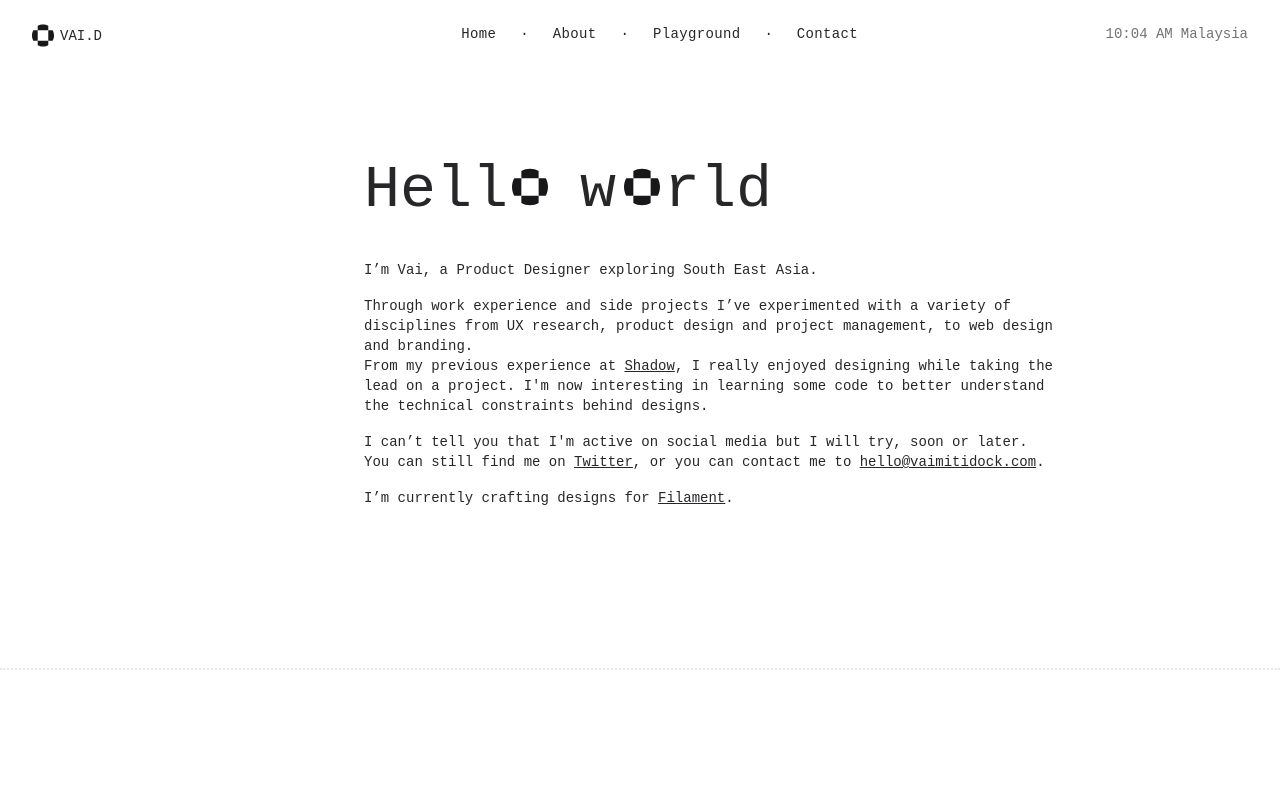
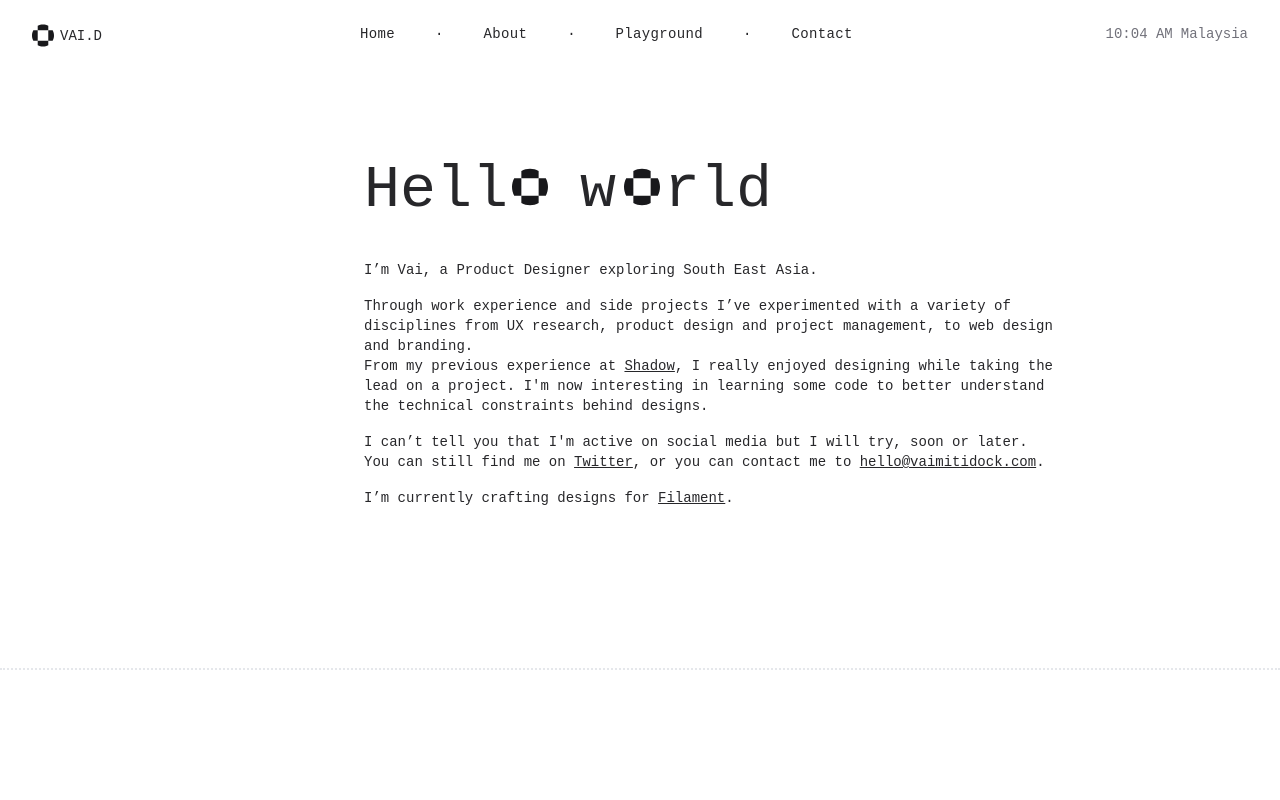
Before and after one commit to kroostille/portfolio, an Astro site: page / in a window 1280 px wide. Shown: the top 800 px of the page. Built offline with nearby package versions, Linux system fonts and the light colour scheme; Astro itself is replaced by a stand-in of ours; a web font is replaced by a local one.

Commit message:
chore: update `Navigation` layout alignment

```diff
--- a/src/components/Navigation.astro
+++ b/src/components/Navigation.astro
@@ -114,27 +114,27 @@ import Clock from "./Clock.astro";
   id="navigation"
   class="fixed left-0 right-0 top-0 hidden mix-blend-difference invert sm:flex sm:w-full sm:flex-row sm:space-x-6 sm:px-4 sm:py-6 md:px-8"
 >
-  <div class="flex lg:w-1/3 lg:flex-none">
+  <div class="flex lg:w-3/12 lg:flex-none 2xl:w-1/3">
     <a href="/" class="flex flex-none flex-row items-center">
       <img src="/assets/logo.svg" alt="Logo" class="pr-1.5" />
       <p class="text-sm font-medium">VAI.D</p>
     </a>
   </div>
   <div class="flex w-full justify-end lg:justify-start">
-    <ul class="flex flex-row space-x-6">
-      <li class="flex flex-nowrap space-x-6">
+    <ul class="flex flex-row space-x-6 lg:space-x-10">
+      <li class="flex flex-nowrap space-x-6 lg:space-x-10">
         <Link href="/"> Home </Link>
         <p class="flex text-sm">&middot</p>
       </li>
-      <li class="flex flex-nowrap space-x-6">
+      <li class="flex flex-nowrap space-x-6 lg:space-x-10">
         <Link href="/about"> About </Link>
         <p class="flex text-sm">&middot</p>
       </li>
-      <li class="flex flex-nowrap space-x-6">
+      <li class="flex flex-nowrap space-x-6 lg:space-x-10">
         <Link href="/playground"> Playground </Link>
         <p class="flex text-sm">&middot</p>
       </li>
-      <li class="flex flex-nowrap space-x-6">
+      <li class="flex flex-nowrap space-x-6 lg:space-x-10">
         <Link href="mailto:vaimiti.dock@gmail.com">Contact</Link>
       </li>
     </ul>
```
